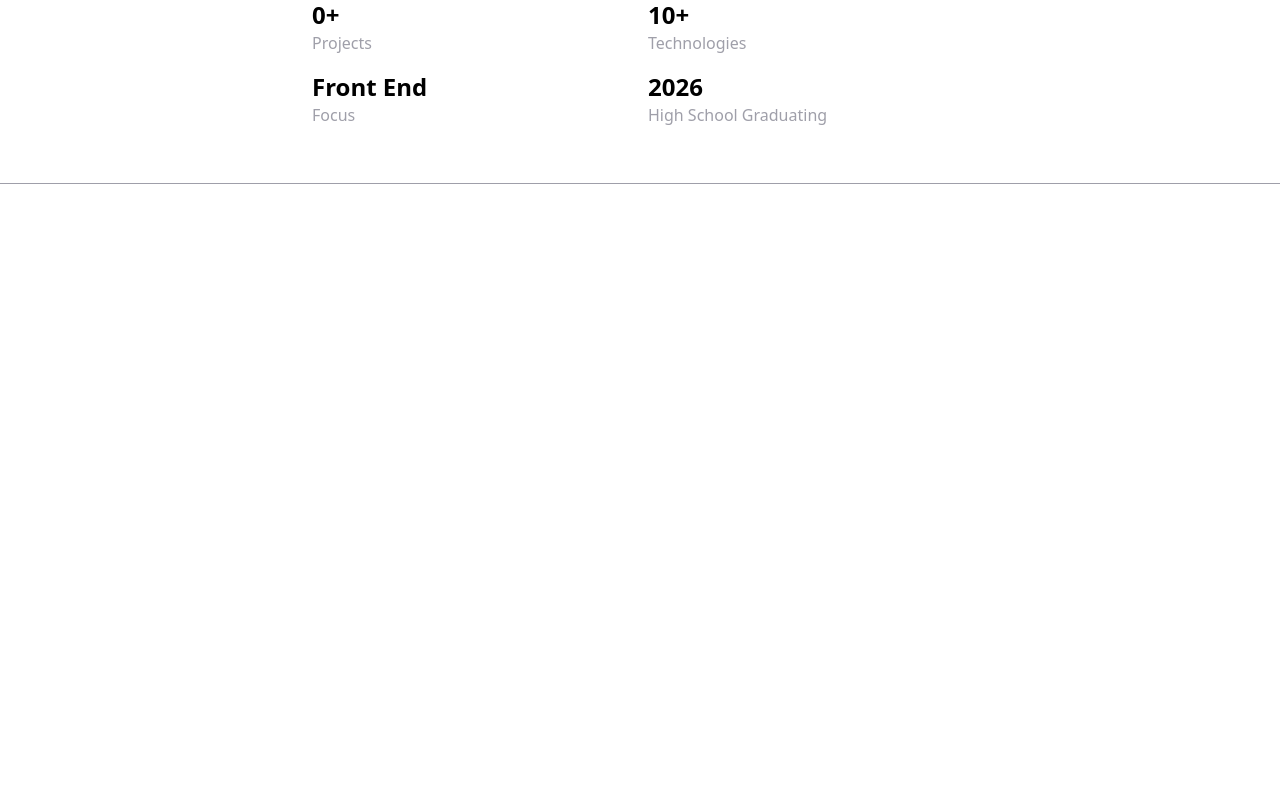
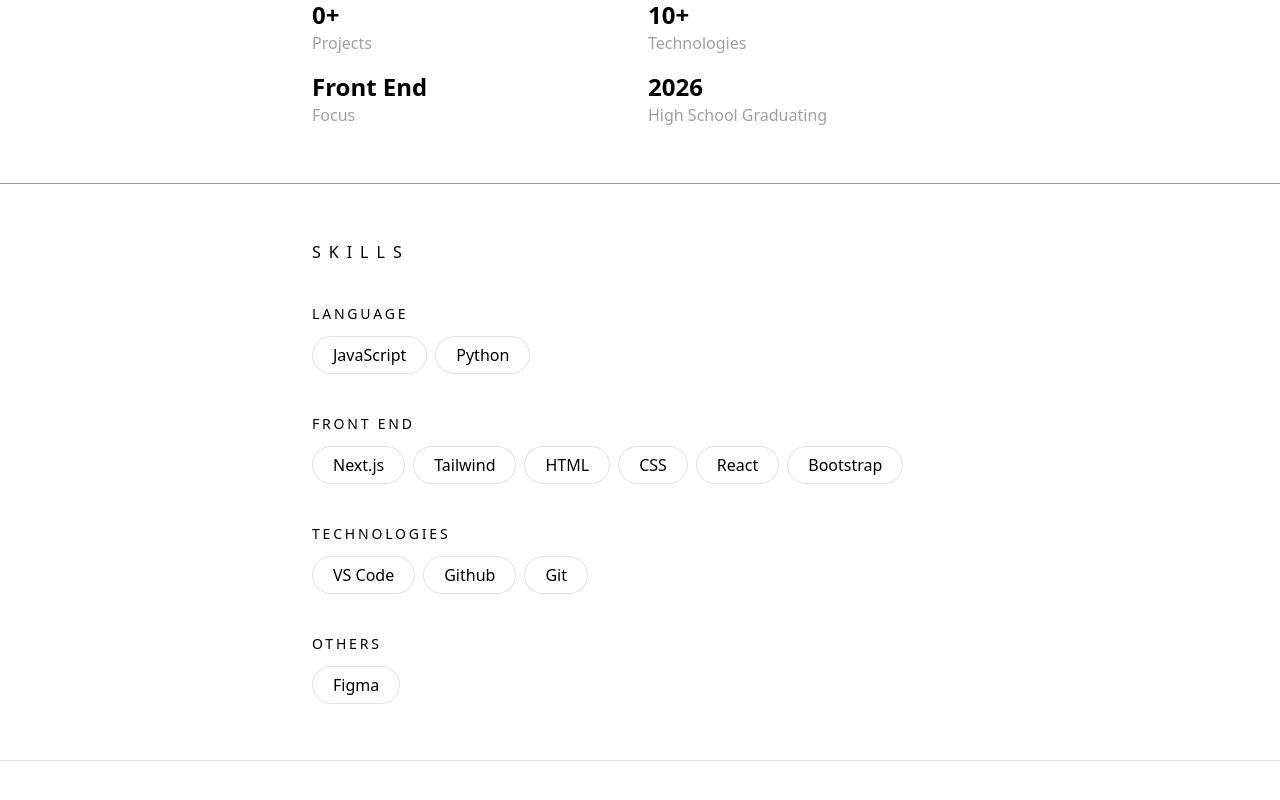
Before and after one commit to ryaand/portfolio, a Next.js app: page / in a window 1280 px wide. Shown: the part 1362-2162 px from the top of the page. Built offline with nearby package versions, Linux system fonts and the light colour scheme.

Commit message:
feat: add skills section

```diff
--- /dev/null
+++ b/src/Components/SkillsSection/index.js
@@ -0,0 +1,83 @@
+"use client"
+
+import { easeOut, motion } from "motion/react"
+import LightDefaultButton2 from "../Utilities/LightDefaultButton2"
+
+const SkillsSection = () => {
+    return (
+        <sectin className="w-screen flex justify-center items-center border-b border-zinc-400/30">
+            <div className="flex flex-col justify-between h-full w-full p-14 gap-10 max-w-3xl">
+                <motion.div
+                    initial={{ opacity: 0, x: -5 }}
+                    whileInView={{ opacity: 1, x: 0 }}
+                    viewport={{ margin: "-100px" }}
+                    transition={{ duration: 0.7 }}
+                    className="font-extralight tracking-[0.5em]">
+                    SKILLS
+                </motion.div>
+                <motion.div
+                    initial={{ opacity: 0, y:5 }}
+                    whileInView={{ opacity: 1, y:0 }}
+                    viewport={{ margin: "-200px" }}
+                    transition={{ duration:0.7, ease:easeOut }}
+                    className="flex flex-col gap-3">
+                    <div className="font-extralight text-sm tracking-[0.2em]">
+                        LANGUAGE
+                    </div>
+                    <div className="flex gap-2 flex-wrap">
+                        <LightDefaultButton2>JavaScript</LightDefaultButton2>
+                        <LightDefaultButton2>Python</LightDefaultButton2>
+                    </div>
+                </motion.div>
+                <motion.div
+                    initial={{ opacity: 0, y:5 }}
+                    whileInView={{ opacity: 1, y:0 }}
+                    viewport={{ margin: "-200px" }}
+                    transition={{ duration:0.7, ease:easeOut }}
+                    className="flex flex-col gap-3">
+                    <div className="font-extralight text-sm tracking-[0.2em]">
+                        FRONT END
+                    </div>
+                    <div className="flex gap-2 flex-wrap">
+                        <LightDefaultButton2>Next.js</LightDefaultButton2>
+                        <LightDefaultButton2>Tailwind</LightDefaultButton2>
+                        <LightDefaultButton2>HTML</LightDefaultButton2>
+                        <LightDefaultButton2>CSS</LightDefaultButton2>
+                        <LightDefaultButton2>React</LightDefaultButton2>
+                        <LightDefaultButton2>Bootstrap</LightDefaultButton2>
+                    </div>
+                </motion.div>
+                <motion.div
+                    initial={{ opacity: 0, y:5 }}
+                    whileInView={{ opacity: 1, y:0 }}
+                    viewport={{ margin: "-200px" }}
+                    transition={{ duration:0.7, ease:easeOut }}
+                    className="flex flex-col gap-3">
+                    <div className="font-extralight text-sm tracking-[0.2em]">
+                        TECHNOLOGIES
+                    </div>
+                    <div className="flex gap-2 flex-wrap">
+                        <LightDefaultButton2>VS Code</LightDefaultButton2>
+                        <LightDefaultButton2>Github</LightDefaultButton2>
+                        <LightDefaultButton2>Git</LightDefaultButton2>
+                    </div>
+                </motion.div>
+                <motion.div
+                    initial={{ opacity: 0, y:5 }}
+                    whileInView={{ opacity: 1, y:0 }}
+                    viewport={{ margin: "-200px" }}
+                    transition={{ duration:0.7, ease:easeOut }}
+                    className="flex flex-col gap-3">
+                    <div className="font-extralight text-sm tracking-[0.2em]">
+                        OTHERS
+                    </div>
+                    <div className="flex gap-2 flex-wrap">
+                        <LightDefaultButton2>Figma</LightDefaultButton2>
+                    </div>
+                </motion.div>
+            </div>
+        </sectin>
+    )
+}
+
+export default SkillsSection
--- /dev/null
+++ b/src/Components/Utilities/LightDefaultButton2/index.js
@@ -0,0 +1,15 @@
+"use client"
+
+import { motion } from "motion/react"
+
+const LightDefaultButton2 = ({ children }) => {
+    return (
+        <div>
+            <button className="border-[0.5px] border-zinc-400/30 rounded-full px-5 py-1.5 hover:bg-black/90 z-50 hover:text-white transition-all duration-300">
+            {children}
+            </button>
+        </div>
+    )
+}
+
+export default LightDefaultButton2
--- a/src/app/page.js
+++ b/src/app/page.js
@@ -2,12 +2,14 @@
 
 import AboutSection from "@/Components/AboutSection";
 import HeroSection from "@/Components/HeroSection";
+import SkillsSection from "@/Components/SkillsSection";
 
 export default function Home() {
   return (
     <section className="h-2000 overflow-x-hidden">
       <HeroSection></HeroSection>
       <AboutSection></AboutSection>
+      <SkillsSection></SkillsSection>
     </section>
   );
 }
```
